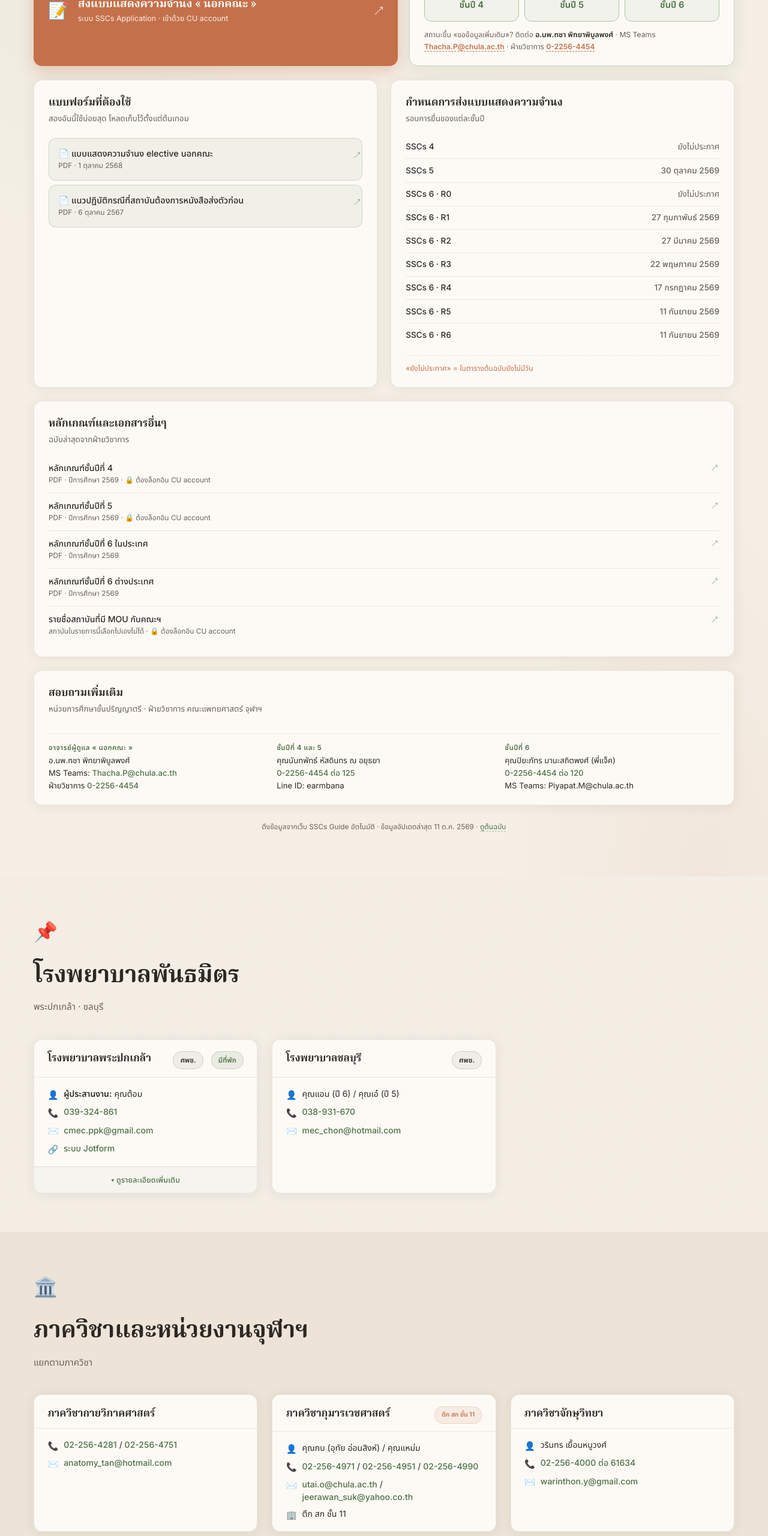
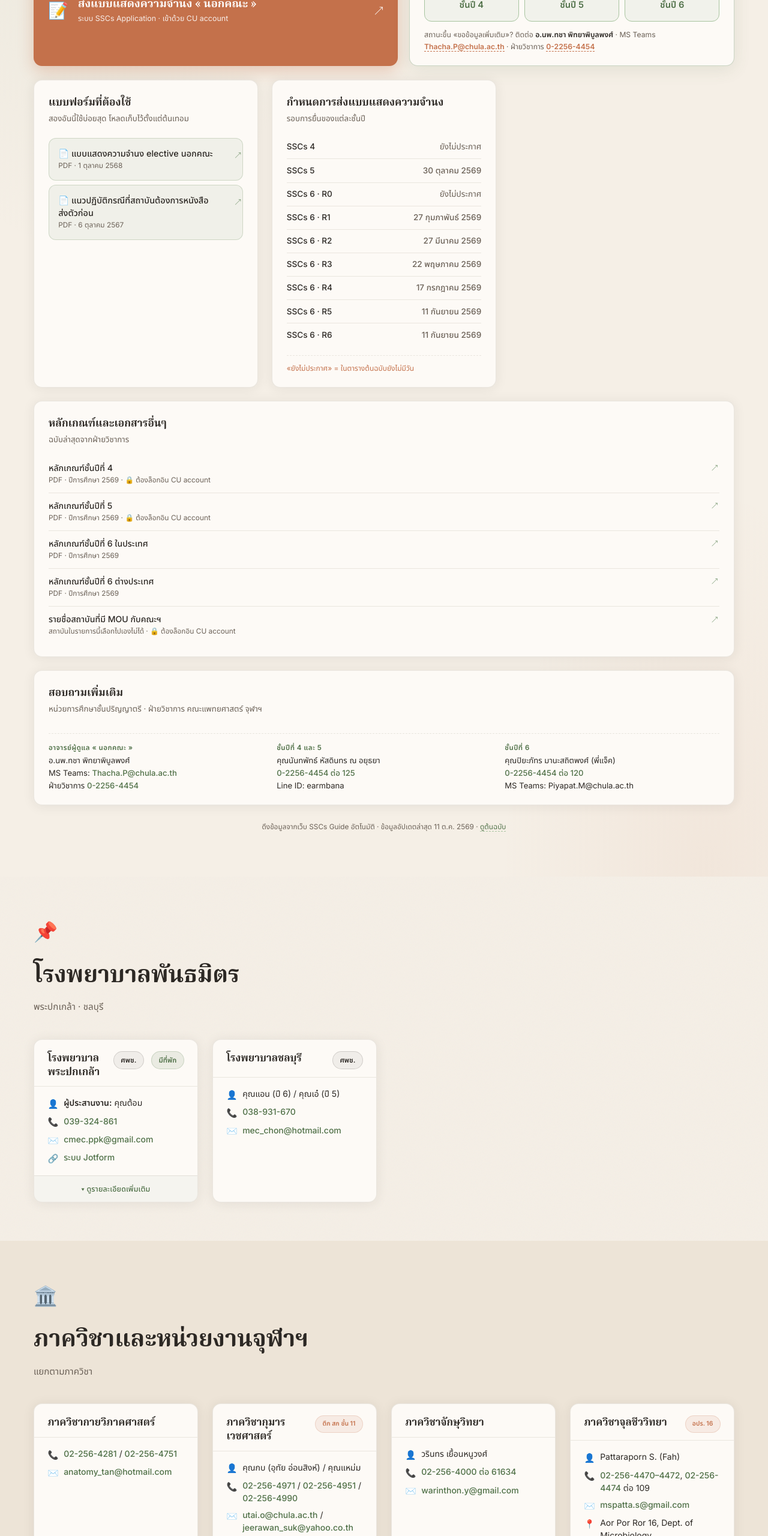
Before and after one commit to Plub-Supanut/elective-guide, a website: page index.html in a window 1280 px wide. Shown: the part 1800-4360 px from the top of the page at 60% size. Drawn offline with Linux system fonts and the light colour scheme.

Commit message:
fix(layout): การ์ดได้หลายคอลัมน์ขึ้นในจอกลาง ๆ ที่กว้างกว่าแนวตั้ง
เดิมการ์ดกว้างผิดปกติในจอขนาดกลาง เพราะ 2 อย่าง
 1) media query (max-width: 768px) บังคับ .cards-grid เป็น 1 คอลัมน์ → จอ 700px ได้การ์ดกว้าง 620px
 2) ขั้นต่ำของคอลัมน์ตั้งไว้ 320px → จอ 900-1100px ได้แค่ 2 คอลัมน์ (การ์ดกว้าง 390-490px)

แก้: ปล่อยให้ auto-fill จัดคอลัมน์เองทุกความกว้าง + ลดขั้นต่ำเป็น 250px (min(100%, 250px)
กันล้นจอเล็ก) + min-width: 0 ให้การ์ดยอมแคบลง + ตัด media query ของ tips-grid ที่บังคับ 1 คอลัมน์
+ ssc-grid เปลี่ยนมาใช้ auto-fit (เดิมต้องรอ 900px)

ผลวัดจริง (ก่อน → หลัง):
  640px: 1 คอลัมน์ (544px) → 2 คอลัมน์ (260px)
  720px: 1 คอลัมน์ (624px) → 2 คอลัมน์ (300px)
  900px: 2 คอลัมน์ (390px) → 3 คอลัมน์ (252px)
  1000px: 2 (440px) → 3 (285px)
  1280px ขึ้นไป: 3 (373px) → 4 (274px)
  ผลการค้นหาใช้ค่าเดียวกัน · ส่วน SSC ได้ 3 คอลัมน์ที่จอเต็ม (เดิม 2)
ตรวจไม่มีการ์ดล้นความกว้างทุกช่วงจอ

```diff
--- a/style.css
+++ b/style.css
@@ -365,7 +365,7 @@ body {
 }
 #searchResults.active {
   display: grid;
-  grid-template-columns: repeat(auto-fill, minmax(320px, 1fr));
+  grid-template-columns: repeat(auto-fill, minmax(min(100%, 250px), 1fr));
   gap: 1.2rem;
   margin-top: 1rem;
 }
@@ -431,13 +431,20 @@ body {
    ============================ */
 .cards-grid {
   display: grid;
-  grid-template-columns: repeat(auto-fill, minmax(320px, 1fr));
+  /* ขั้นต่ำ 280px (เดิม 320) — จอ 900px ได้ 3 คอลัมน์, จอเต็ม 1200px ได้ 4 คอลัมน์
+     min(100%, 280px) กันไม่ให้การ์ดล้นจอเล็กระหว่างที่เบราว์เซอร์คำนวณ */
+  grid-template-columns: repeat(auto-fill, minmax(min(100%, 250px), 1fr));
   gap: 1.5rem;
+  /* การ์ดเป็น grid item ที่ min-width: auto ตามค่าเริ่มต้น → ถ้าเนื้อหาข้างใน
+     มี min-content กว้าง การ์ดจะไม่ยอมแคบกว่า ทำให้ได้คอลัมน์น้อยกว่าที่ควร */
   /* align-items: start + min-height ต่อแถวที่คำนวณใน app.js (equalizeCardRows)
      → ตอนพับอยู่การ์ดในแถวเดียวกันสูงเท่ากัน แต่พอใบหนึ่งกางรายละเอียด
        ใบข้าง ๆ ไม่ถูกถ่างตามจนเหลือที่ว่างท้ายการ์ด (ข้อเสียของ align-items: stretch) */
   align-items: start;
 }
+/* ให้การ์ดยอมแคบลงได้จริงตามคอลัมน์ที่คำนวณไว้ */
+.cards-grid > .card,
+#searchResults.active > .card { min-width: 0; }
 
 .card {
   background: var(--off-white);
@@ -565,6 +572,11 @@ body {
   margin-top: 0.1rem;
   flex-shrink: 0;
 }
+/* การ์ดแคบลง (280px) — อีเมล/ชื่อยาวต้องตัดบรรทัดได้ ไม่ดันการ์ดให้ล้น */
+.contact-row > * { min-width: 0; }
+.contact-row span,
+.contact-row a { overflow-wrap: anywhere; }
+
 .contact-row a {
   color: var(--sage-dark);
   text-decoration: none;
@@ -803,9 +815,9 @@ body {
   }
   .nav-links::-webkit-scrollbar { display: none; }
   .nav-links a { font-size: 0.82rem; white-space: nowrap; }
-  .cards-grid { grid-template-columns: 1fr; }
+  /* การ์ด/ทิปส์ ปล่อยให้ auto-fill จัดคอลัมน์เอง (เดิมบังคับ 1 คอลัมน์ถึง 768px
+     ทำให้การ์ดกว้าง 620-700px บนจอแนวนอนเตี้ย ๆ) */
   .stats-grid { grid-template-columns: repeat(2, 1fr); }
-  .tips-grid { grid-template-columns: 1fr; }
   .filter-row { gap: 0.4rem; }
   .filter-btn { font-size: 0.78rem; padding: 0.55rem 0.9rem; min-height: 40px; }
   .hero-title { font-size: 2.5rem; }
@@ -942,7 +954,7 @@ input:focus-visible,
 }
 .ssc-grid {
   display: grid;
-  grid-template-columns: 1fr;
+  grid-template-columns: repeat(auto-fit, minmax(min(100%, 320px), 1fr));
   gap: 1.4rem;
   align-items: start;
 }
@@ -952,9 +964,7 @@ input:focus-visible,
 .ssc-links { flex: 1; display: flex; flex-direction: column; }
 .ssc-links li { display: flex; }
 .ssc-links li > a { flex: 1; justify-content: center; }
-@media (min-width: 900px) {
-  .ssc-grid { grid-template-columns: repeat(2, 1fr); }
-}
+
 
 .ssc-card {
   background: var(--off-white);
```
